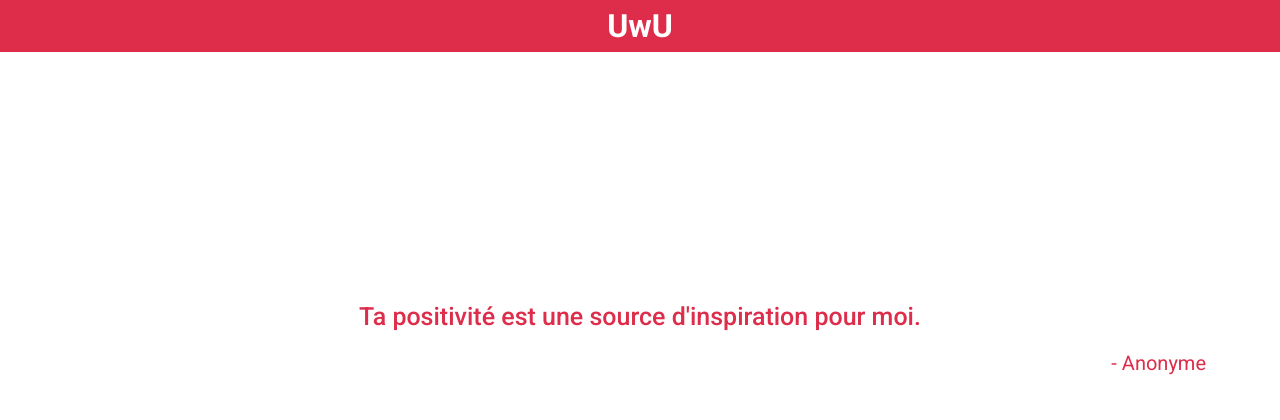
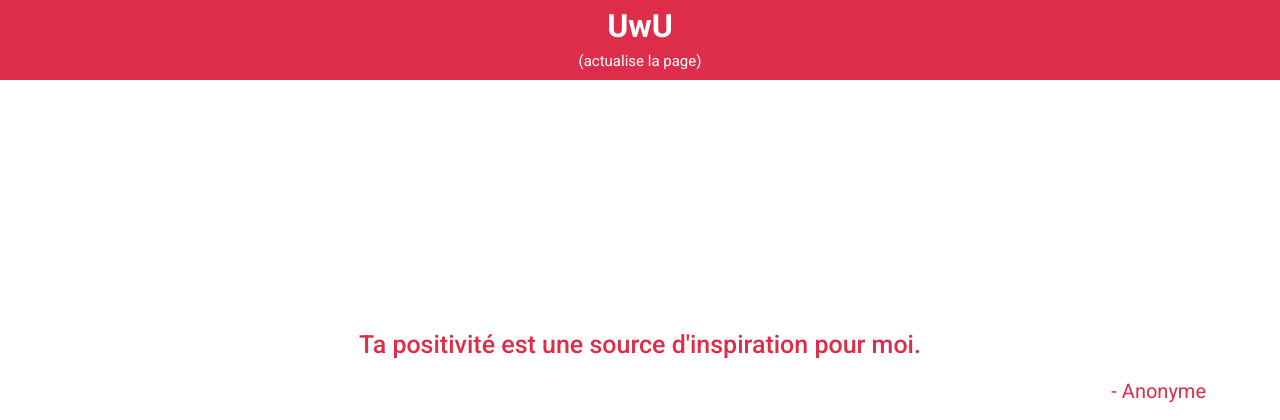
Before and after one commit to aygame101/uwu.ginovalton.fr, a PHP site: page / in a window 1280 px wide. Shown: the top 420 px of the page. Run offline with PHP 8.4, Linux system fonts and the light colour scheme.

Commit message:
Modif header pour faire penser à actualiser

```diff
--- a/css/styles_index.css
+++ b/css/styles_index.css
@@ -13,6 +13,19 @@ h1 {
     font-family: 'Roboto', sans-serif;
     text-align: center;
     padding: 7px;
+}
+
+.bellow_h1 {
+    background-color: #dd2d4a;
+    color: #fff;
+    font-family: 'Roboto', sans-serif;
+    text-align: center;
+    font-size: 15px;
+    padding-bottom: 10px;
+}
+
+.div_bellow_h1 {
+    background-color: #dd2d4a;
 }
 
 #line1 {
--- a/index.html
+++ b/index.html
@@ -15,7 +15,10 @@
 </head>
 
 <body>
+    <div class="div_bellow_h1">
     <h1>UwU</h1>
+    <p class="bellow_h1">(actualise la page)</p>
+    </div>
     <div id="citations">
         <p id="line1"></p>
         <p id="line2"></p>
```
